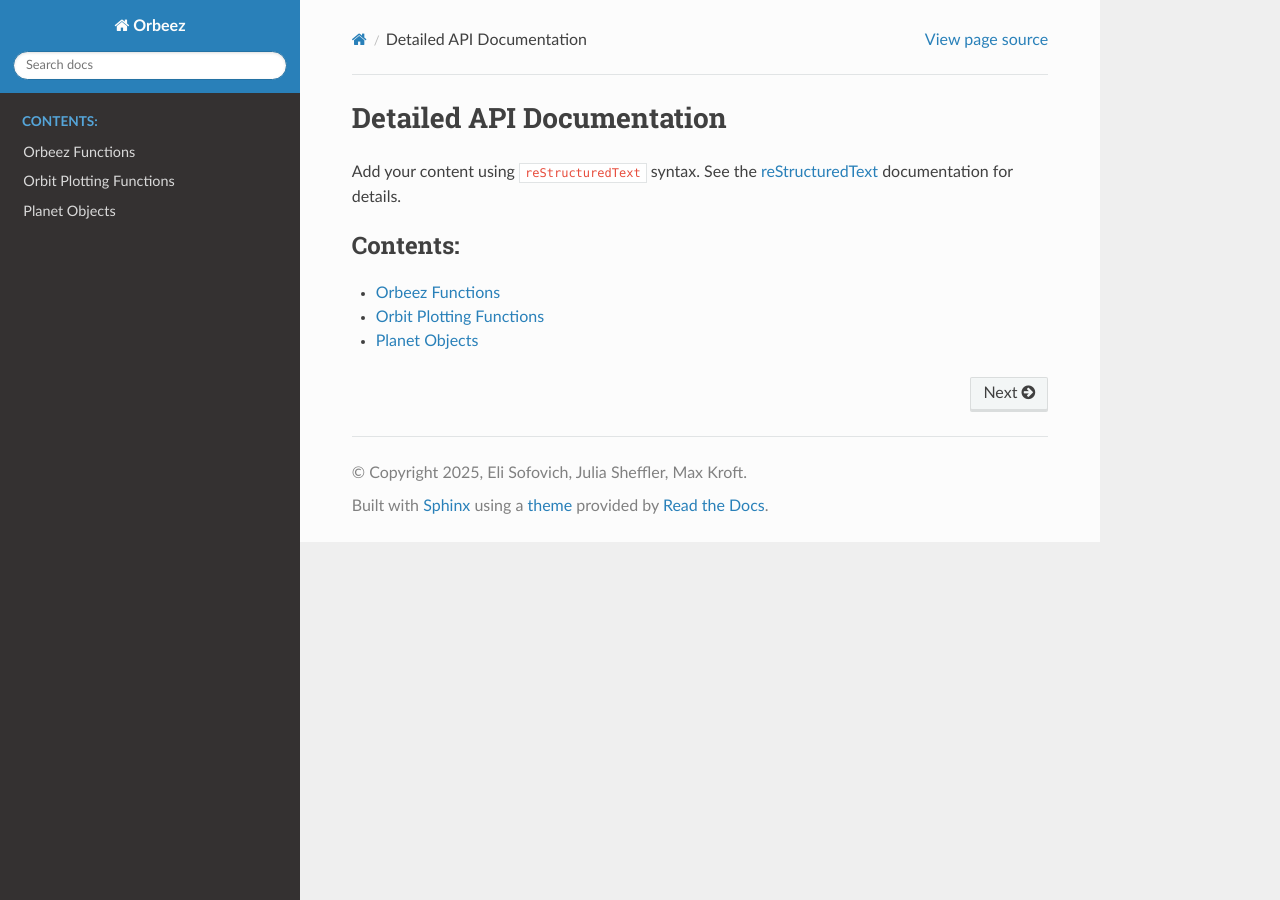
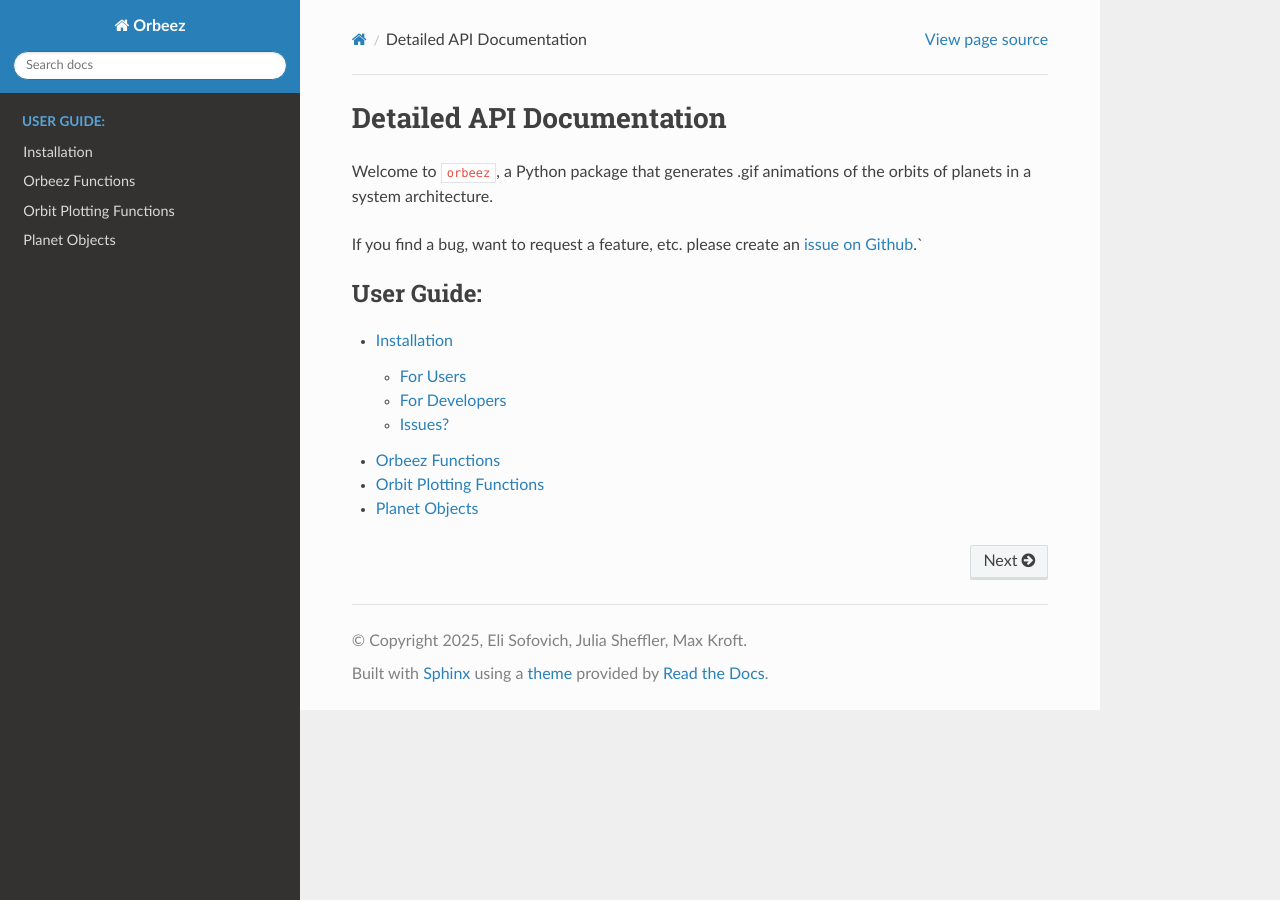
Before and after one commit to esofov/Orbeez, a Sphinx documentation site: the page built from docs/index.rst, in a window 1280 px wide. Built offline with Sphinx 7.4.7 and the Read the Docs theme 3.1.0, drawn with Linux system fonts in a browser that asks for light colours.

Commit message:
added installation instructions to docs

```diff
--- /dev/null
+++ b/docs/api.rst
@@ -0,0 +1,6 @@
+.. toctree::
+   :titlesonly:
+
+   orbeez.rst
+   orbitplot.rst
+   planet.rst
--- a/docs/index.rst
+++ b/docs/index.rst
@@ -6,15 +6,15 @@
 Detailed API Documentation
 ===========================
 
-Add your content using ``reStructuredText`` syntax. See the
-`reStructuredText <https://www.sphinx-doc.org/en/master/usage/restructuredtext/index.html>`_
-documentation for details.
+Welcome to ``orbeez``, a Python package that generates .gif animations of the orbits of planets
+in a system architecture.
+
+If you find a bug, want to request a feature, etc. please create an `issue on Github <https://github.com/esofov2/Orbeez/issues>`_.`
 
 
 .. toctree::
    :maxdepth: 2
-   :caption: Contents:
+   :caption: User Guide:
 
-   orbeez.rst
-   orbitplot.rst
-   planet.rst
+   installation.rst
+   api.rst
```
Also changed, not shown: docs/installation.rst (added, +37 -0 lines).
